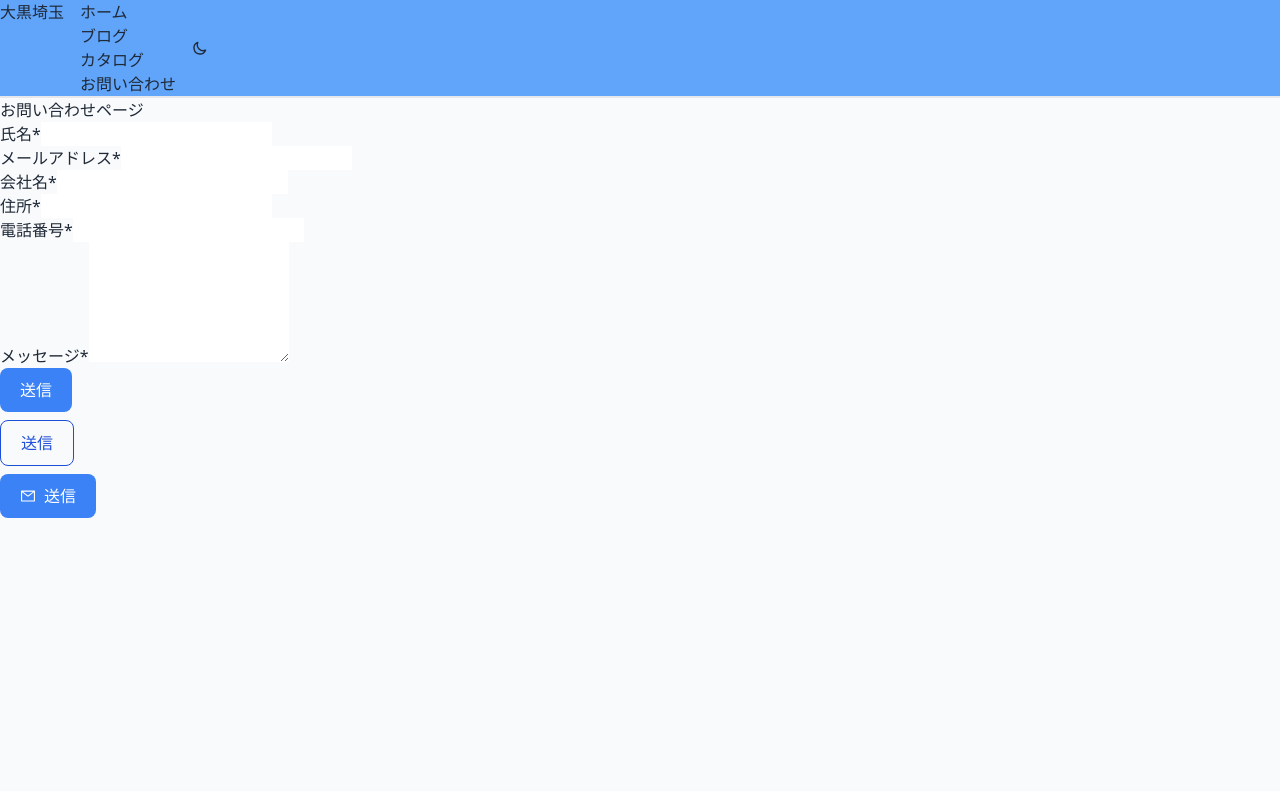
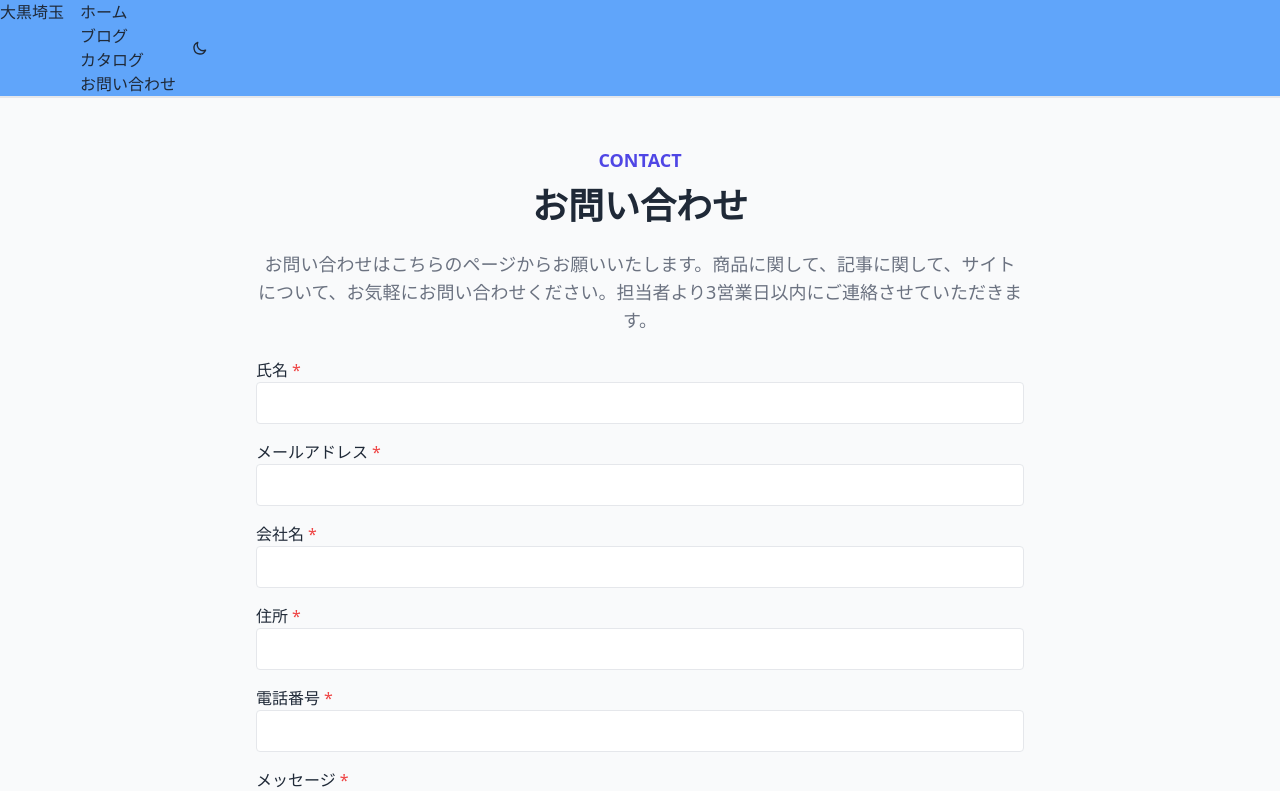
Before and after one commit to knm22mukk/daikoku-saitama, a Next.js app: page /contact in a window 1280 px wide. Shown: the top 791 px of the page. Built offline with nearby package versions, Linux system fonts and the light colour scheme.

Commit message:
contactページにスタイルを設定

```diff
--- a/src/app/contact/page.tsx
+++ b/src/app/contact/page.tsx
@@ -2,9 +2,10 @@
 
 import { useRouter } from 'next/navigation';
 import { useForm } from 'react-hook-form';
-import { AiOutlineMail } from 'react-icons/ai';
 
-import { IconButton, OutlineButton, PrimaryButton } from '@/_components/Button';
+import { PrimaryButton } from '@/_components/Button';
+import Container from '@/_components/Container';
+import PageHeader from '@/_components/PageHeader';
 
 type FormValue = {
   name: string;
@@ -47,16 +48,23 @@ export default function Contact() {
   });
 
   return (
-    <>
-      <h2>お問い合わせページ</h2>
-      <form onSubmit={onSubmit}>
-        <div>
-          <label htmlFor='name'>氏名*</label>
+    <Container>
+      <PageHeader
+        subHeading='contact'
+        title='お問い合わせ'
+        description='お問い合わせはこちらのページからお願いいたします。商品に関して、記事に関して、サイトについて、お気軽にお問い合わせください。担当者より3営業日以内にご連絡させていただきます。'
+      />
+      <form onSubmit={onSubmit} className='mx-auto max-w-screen-md'>
+        <div className='mb-4'>
+          <label htmlFor='name' className='inline-block sm:text-base'>
+            氏名<span className='ml-1 text-red-500'>*</span>
+          </label>
           <input
             type='text'
             id='name'
             {...register('name', { required: '氏名は入力必須です。' })}
             aria-describedby='error-name-required'
+            className='w-full rounded border px-3 py-2 outline-none ring-indigo-300 transition duration-100 focus:ring'
           />
           {errors?.name && (
             <span id='error-name-required' aria-live='assertive'>
@@ -64,13 +72,16 @@ export default function Contact() {
             </span>
           )}
         </div>
-        <div>
-          <label htmlFor='email'>メールアドレス*</label>
+        <div className='mb-4'>
+          <label htmlFor='email' className='inline-block sm:text-base'>
+            メールアドレス<span className='ml-1 text-red-500'>*</span>
+          </label>
           <input
             type='email'
             id='email'
             {...register('email', { required: 'メールアドレスは入力必須です。' })}
             aria-describedby='error-email-required'
+            className='w-full rounded border px-3 py-2 outline-none ring-indigo-300 transition duration-100 focus:ring'
           />
           {errors?.email && (
             <span id='error-email-required' aria-live='assertive'>
@@ -78,13 +89,16 @@ export default function Contact() {
             </span>
           )}
         </div>
-        <div>
-          <label htmlFor='company'>会社名*</label>
+        <div className='mb-4'>
+          <label htmlFor='company' className='inline-block sm:text-base'>
+            会社名<span className='ml-1 text-red-500'>*</span>
+          </label>
           <input
             type='text'
             id='company'
             {...register('company', { required: '会社名は入力必須です。' })}
             aria-describedby='error-company-required'
+            className='w-full rounded border px-3 py-2 outline-none ring-indigo-300 transition duration-100 focus:ring'
           />
           {errors?.company && (
             <span id='error-company-required' aria-live='assertive'>
@@ -92,13 +106,16 @@ export default function Contact() {
             </span>
           )}
         </div>
-        <div>
-          <label htmlFor='address'>住所*</label>
+        <div className='mb-4'>
+          <label htmlFor='address' className='inline-block sm:text-base'>
+            住所<span className='ml-1 text-red-500'>*</span>
+          </label>
           <input
             type='text'
             id='address'
             {...register('address', { required: '住所は入力必須です。' })}
             aria-describedby='error-address-required'
+            className='w-full rounded border px-3 py-2 outline-none ring-indigo-300 transition duration-100 focus:ring'
           />
           {errors?.address && (
             <span id='error-address-required' aria-live='assertive'>
@@ -106,13 +123,16 @@ export default function Contact() {
             </span>
           )}
         </div>
-        <div>
-          <label htmlFor='tel'>電話番号*</label>
+        <div className='mb-4'>
+          <label htmlFor='tel' className='inline-block sm:text-base'>
+            電話番号<span className='ml-1 text-red-500'>*</span>
+          </label>
           <input
             type='text'
             id='tel'
             {...register('tel', { required: '電話番号は入力必須です。' })}
             aria-describedby='error-tel-required'
+            className='w-full rounded border px-3 py-2 outline-none ring-indigo-300 transition duration-100 focus:ring'
           />
           {errors?.tel && (
             <span id='error-tel-required' aria-live='assertive'>
@@ -120,13 +140,15 @@ export default function Contact() {
             </span>
           )}
         </div>
-        <div>
-          <label htmlFor='message'>メッセージ*</label>
+        <div className='mb-4'>
+          <label htmlFor='message' className='inline-block sm:text-base'>
+            メッセージ<span className='ml-1 text-red-500'>*</span>
+          </label>
           <textarea
             id='message'
-            rows={5}
             {...register('message', { required: 'お問い合わせ内容は入力必須です。' })}
             aria-describedby='error-message-required'
+            className='h-64 w-full rounded border px-3 py-2 outline-none ring-indigo-300 transition duration-100 focus:ring'
           ></textarea>
           {errors?.message && (
             <span id='error-message-required' aria-live='assertive'>
@@ -137,13 +159,7 @@ export default function Contact() {
         <div>
           <PrimaryButton type='submit' name='送信' />
         </div>
-        <div>
-          <OutlineButton type='submit' name='送信' />
-        </div>
-        <div>
-          <IconButton type='submit' icon={<AiOutlineMail />} name='送信' />
-        </div>
       </form>
-    </>
+    </Container>
   );
 }
```
